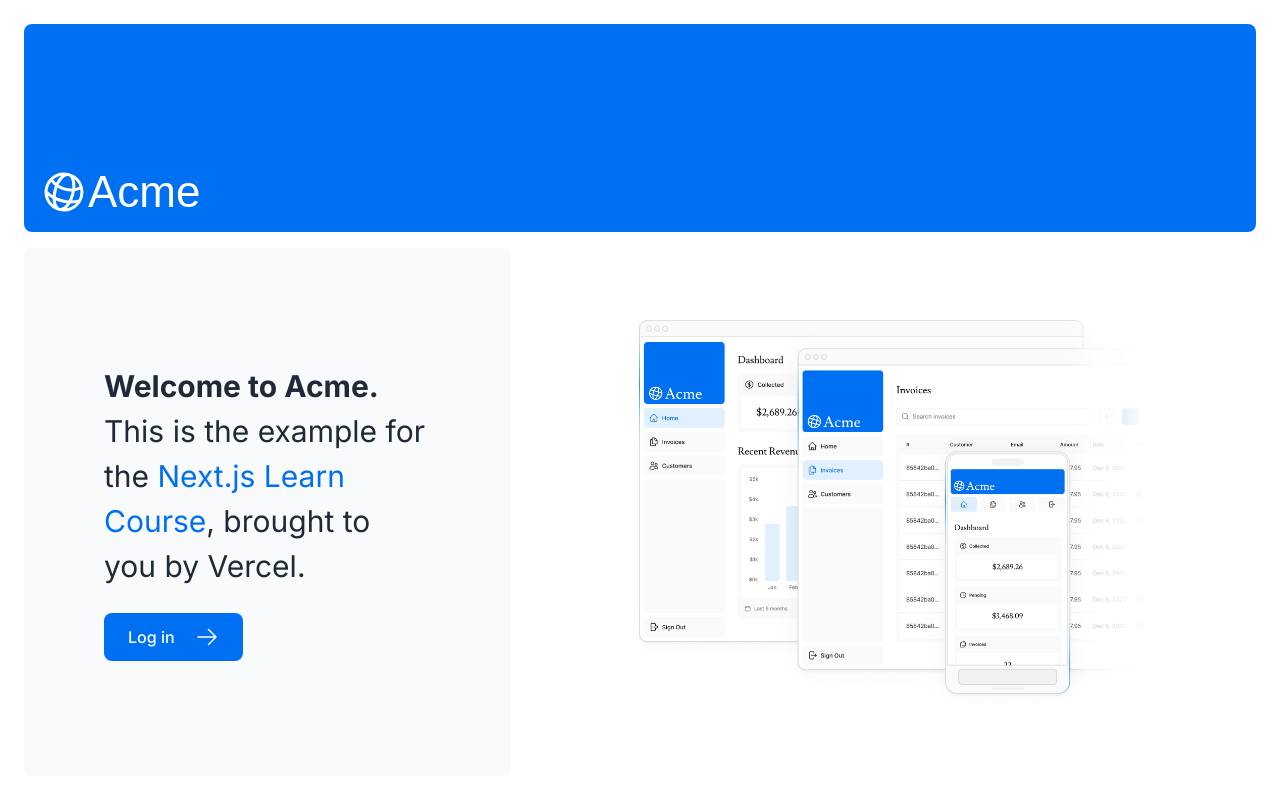
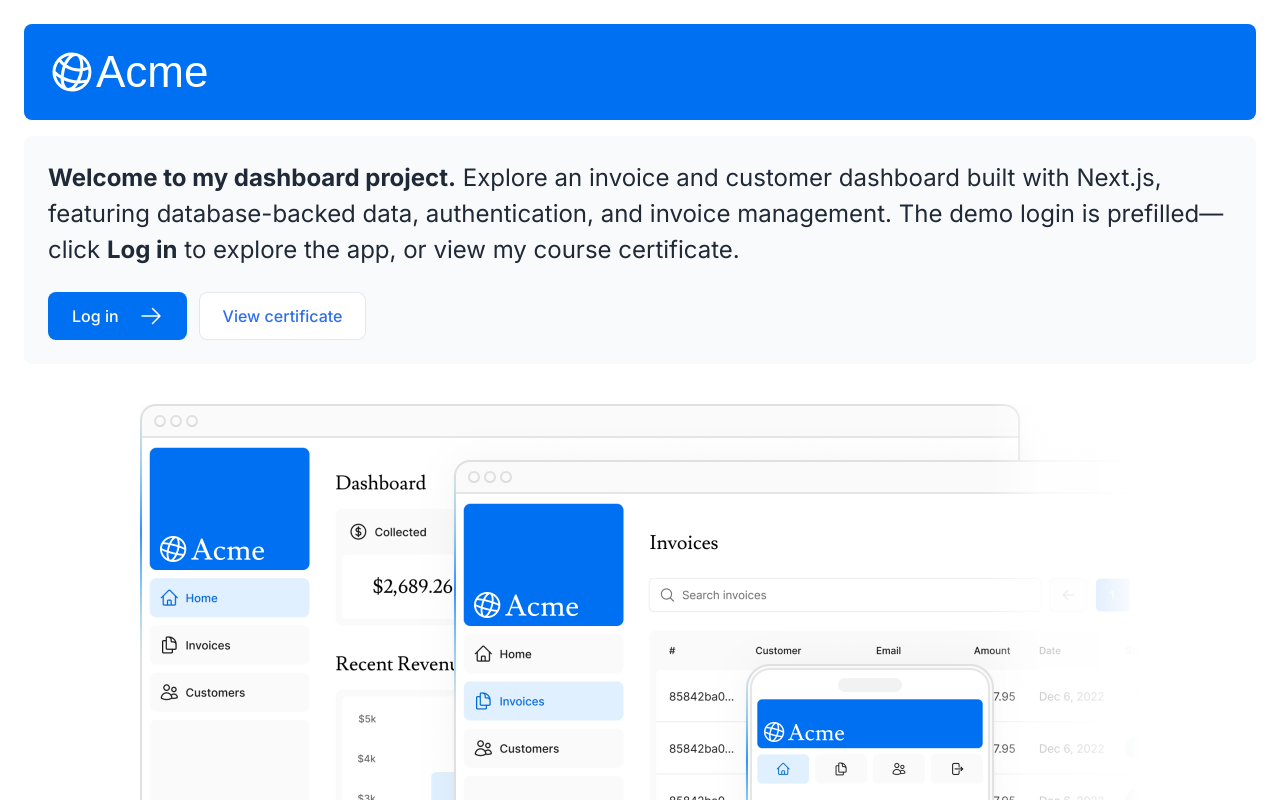
Before and after one commit to JackDavidPiney/next-js-app-router-tut, a Next.js app: page / in a window 1280 px wide. Shown: the top 800 px of the page. Built offline with nearby package versions, Linux system fonts and the light colour scheme; a web font is replaced by a local one.

Commit message:
Homepage layout and content update

```diff
--- a/app/page.tsx
+++ b/app/page.tsx
@@ -1,44 +1,46 @@
 import AcmeLogo from '@/app/ui/acme-logo';
 import { ArrowRightIcon } from '@heroicons/react/24/outline';
 import Link from 'next/link';
-import { lusitana, inter, specialGothic } from './ui/fonts';
+import { inter } from './ui/fonts';
 import Image from 'next/image';
 
 export default function Page() {
   return (
     <main className="flex min-h-screen flex-col p-6">
-      <div className="flex h-20 shrink-0 items-end rounded-lg bg-blue-500 p-4 md:h-52">
+      <div className="flex h-20 shrink-0 items-end rounded-lg bg-blue-500 p-4 md:h-24 md:items-center md:p-6">
         <AcmeLogo />
       </div>
-      <div className="mt-4 flex grow flex-col gap-4 md:flex-row">
-        <div className="flex flex-col justify-center gap-6 rounded-lg bg-gray-50 px-6 py-10 md:w-2/5 md:px-20">
+      <div className="mt-4 flex grow flex-col gap-4 md:flex-col">
+        <div className="flex flex-col justify-center gap-6 rounded-lg bg-gray-50 px-6 py-10 md:w-full md:p-6">
           <p
-            className={`${inter.className} antialiased text-xl text-gray-800 md:text-3xl md:leading-normal`}
+            className={`${inter.className} antialiased text-xl text-gray-800 md:text-2xl md:leading-normal`}
           >
-            <strong>Welcome to Acme.</strong> This is the example for the{' '}
-            <a href="https://nextjs.org/learn/" className="text-blue-500">
-              Next.js Learn Course
-            </a>
-            , brought to you by Vercel.
+            <strong>Welcome to my dashboard project.</strong> Explore an
+            invoice and customer dashboard built with Next.js, featuring
+            database-backed data, authentication, and invoice management. The
+            demo login is prefilled—click <strong>Log in</strong> to explore
+            the app, or view my course certificate.
           </p>
+          <div className="flex flex-wrap gap-3">
             <Link
               href="/login"
               className="flex items-center gap-5 self-start rounded-lg bg-blue-500 px-6 py-3 text-sm font-medium text-white transition-colors hover:bg-blue-400 md:text-base"
             >
               <span>Log in</span> <ArrowRightIcon className="w-5 md:w-6" />
             </Link>
+            <Link
+              href="/certificate"
+              className="flex items-center self-start rounded-lg bg-white px-6 py-3 text-sm font-medium text-blue-600 ring-1 ring-inset ring-gray-200 transition-colors hover:bg-gray-100 md:text-base"
+            >
+              View certificate
+            </Link>
           </div>
-        <div className="flex items-center justify-center p-6 md:w-3/5 md:px-28 md:py-12">
-          {/* Add Hero Images Here */}
+        </div>
+        <div className="flex items-center justify-center p-6 md:w-full md:px-28 md:py-6">
           <Image
             src="/hero-desktop.png"
             width={1000}
             height={760}
-              // Tailwind is mobile-first
-              // So className="hidden md:block" ===
-              // hidden on mobile screen sizes &
-              // visible as inline-block on screen sizes over md
-              // md === 48rem/768px and higher
             className="hidden md:block"
             alt="Screenshots of the dashboard project showing desktop version"
           />
@@ -46,11 +48,6 @@
             src="/hero-mobile.png"
             width={560}
             height={620}
-              // Tailwind is mobile-first
-              // So className="block md:hidden" ===
-              // visible on mobile screen sizes as an inline=-block &
-              // hidden on screen sizes over md
-              // md === 48rem/768px and higher
             className="block md:hidden"
             alt="Screenshots of the dashboard project showing mobile version"
           />
```
Lines whose indentation alone changed are shown as unchanged.
